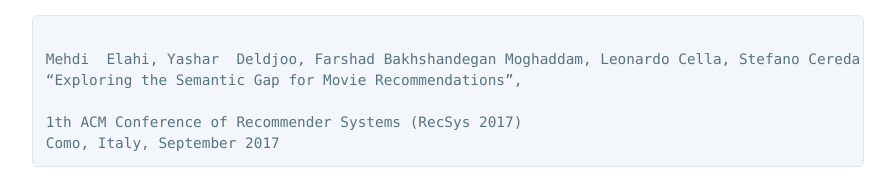
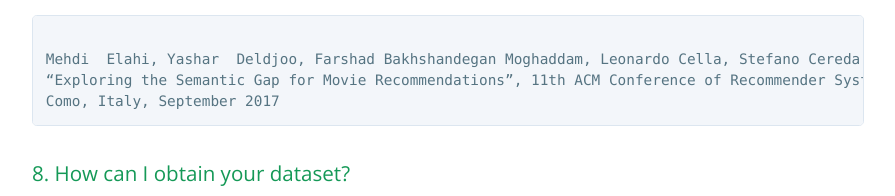
Before and after one commit to fmoghaddam/Hi-Rec, a plain HTML site: page index.html in a window 1280 px wide. Shown: the part 7560-7756 px from the top of the page, without its empty margins (192-1087 px from the left). Drawn offline with nearby package versions, Linux system fonts and the light colour scheme.

Commit message:
Update index.html

```diff
--- a/index.html
+++ b/index.html
@@ -460,8 +460,7 @@ ALGORITHM_4_LEARNING_RATE_FOR_FM=0.05
 <p>To acknowledge the use of this recommendation engine in your work, please cite the following paper:</p>
 
 <pre><code>
-Mehdi  Elahi, Yashar  Deldjoo, Farshad Bakhshandegan Moghaddam, Leonardo Cella, Stefano Cereda,Paolo  Cremonesi. <br>“Exploring the Semantic Gap for Movie Recommendations”,<br>
-1th ACM Conference of Recommender Systems (RecSys 2017) <br>Como, Italy, September 2017
+Mehdi  Elahi, Yashar  Deldjoo, Farshad Bakhshandegan Moghaddam, Leonardo Cella, Stefano Cereda,Paolo  Cremonesi. <br>“Exploring the Semantic Gap for Movie Recommendations”, 11th ACM Conference of Recommender Systems (RecSys 2017) <br>Como, Italy, September 2017
 </code></pre>
 
 <h3>
```
